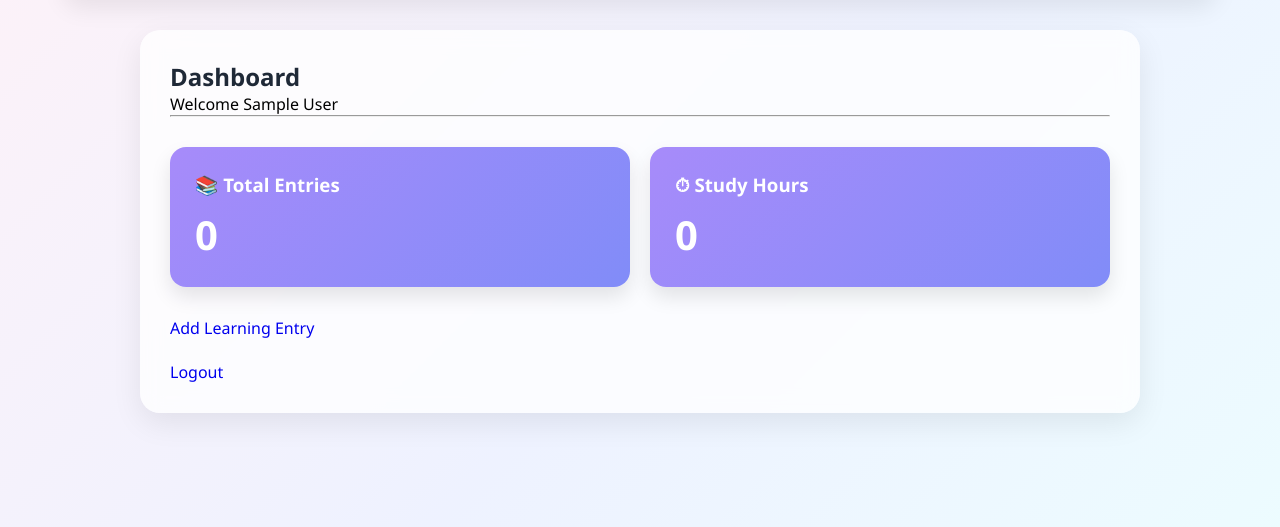
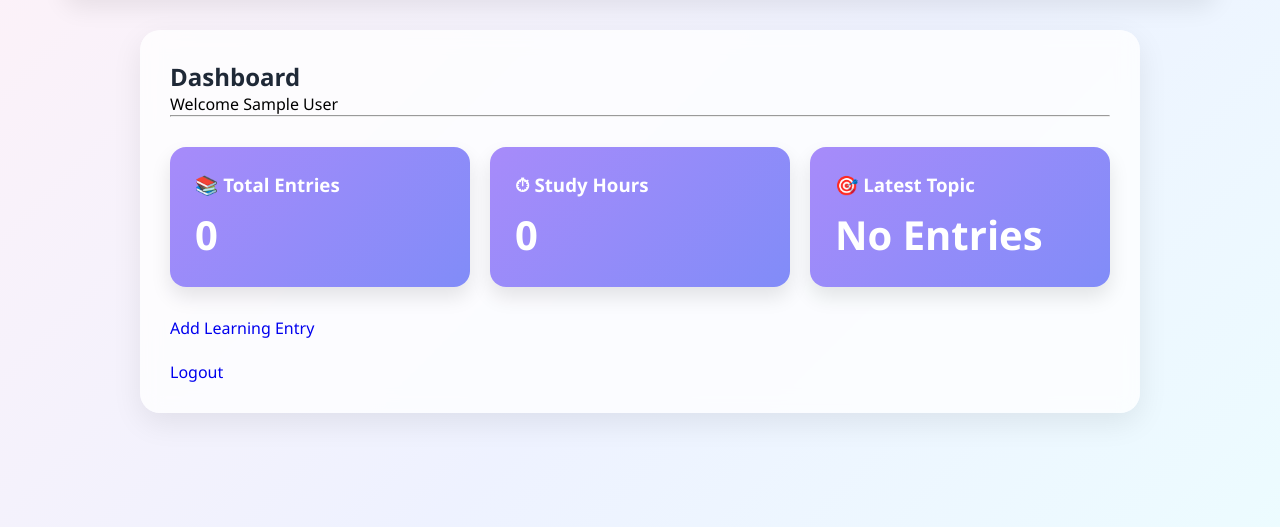
Before and after one commit to mayank200529/trackify-ai, a Flask app: page /dashboard in a window 1280 px wide. Shown: the part 89-616 px from the top of the page. Run offline with Flask 3, Linux system fonts and the light colour scheme; the visitor is signed in with stand-in values (Sample User, id 1); data that the repository does not hold is empty.

Commit message:
feat: add latest topic dashboard card

```diff
--- a/app.py
+++ b/app.py
@@ -87,13 +87,29 @@ def dashboard():
     result = cursor.fetchone()
     total_hours = result["total_hours"] if result["total_hours"] else 0
 
+    cursor.execute(
+        """
+        SELECT topic
+        FROM learning_entries
+        WHERE user_id=%s
+        ORDER BY id DESC
+        LIMIT 1
+        """,
+        (user_id,)
+    )
+
+    latest = cursor.fetchone()
+
+    latest_topic = latest["topic"] if latest else "No Entries"
+
     cursor.close()
     conn.close()
 
     return render_template(
         "dashboard.html",
         total_entries=total_entries,
-        total_hours=total_hours
+        total_hours=total_hours,
+        latest_topic=latest_topic
     )
 
 
--- a/templates/dashboard.html
+++ b/templates/dashboard.html
@@ -20,6 +20,11 @@
         <h1>{{ total_hours }}</h1>
     </div>
 
+    <div class="stat-card">
+        <h3>🎯 Latest Topic</h3>
+        <h1>{{ latest_topic }}</h1>
+    </div>
+
 </div>
 
 <a href="/learning">Add Learning Entry</a>
```
